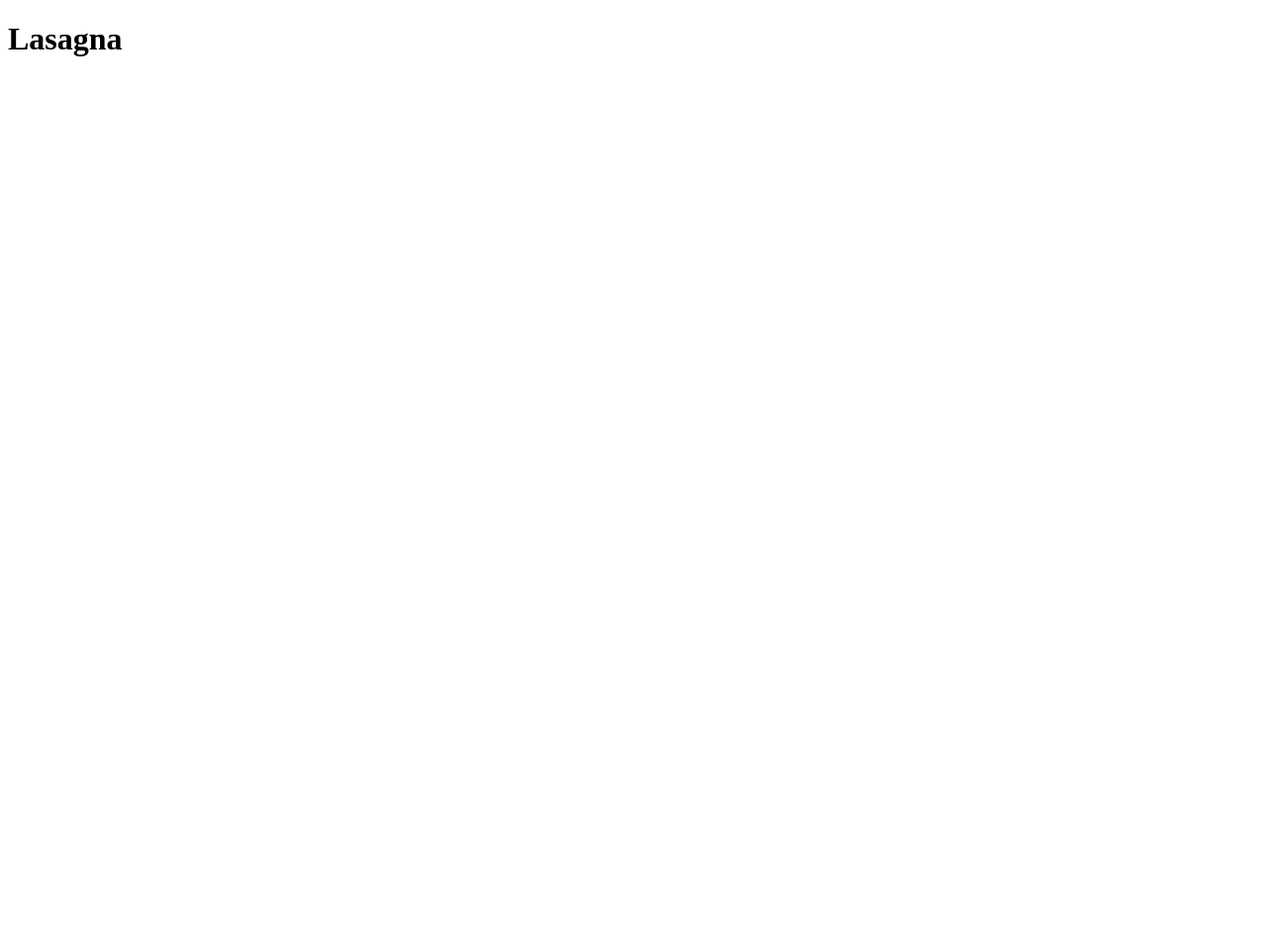
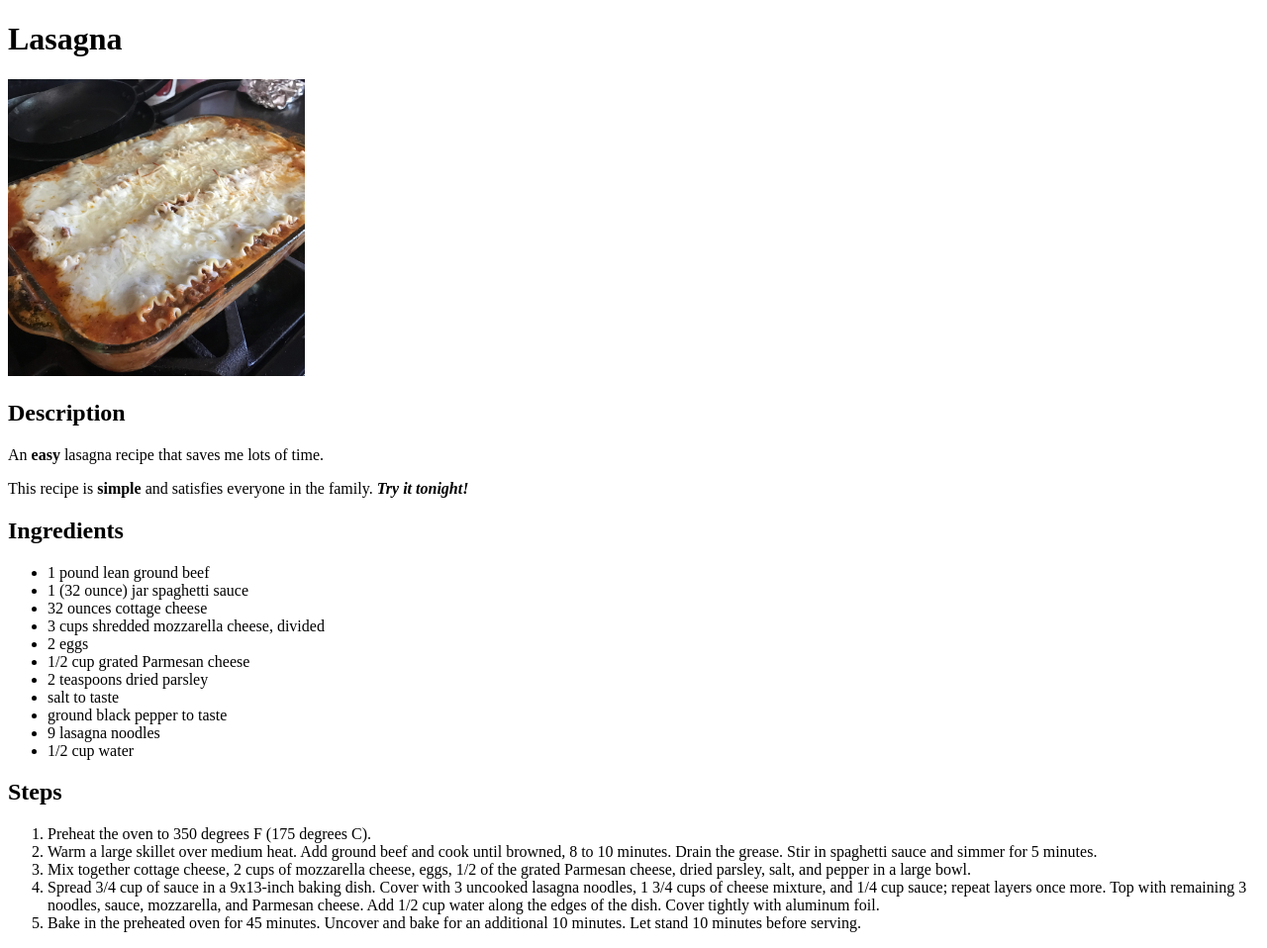
Before and after one commit to mihai-alex/odin-recipes, a plain HTML site: page recipes/lasagna.html in a window 1280 px wide. Shown: the whole page at 99% size. Before the commit the page ends 800 px from the top, so only its background shows below. Drawn offline with Linux system fonts and the light colour scheme.

Commit message:
Add lasagna recipe page content
Add image, description, ingredients list, steps list.

```diff
--- a/recipes/lasagna.html
+++ b/recipes/lasagna.html
@@ -1,12 +1,49 @@
 <!DOCTYPE html>
 <html lang="en">
+
 <head>
     <meta charset="UTF-8">
     <meta http-equiv="X-UA-Compatible" content="IE=edge">
     <meta name="viewport" content="width=device-width, initial-scale=1.0">
     <title>Document</title>
 </head>
+
 <body>
     <h1>Lasagna</h1>
+    <img src="../images/easy-lasagna.jpg" alt="Picture of delicious freshly made lasagna, sitting in a tray" width="300"
+        height="300">
+    <h2>Description</h2>
+    <p>An <strong>easy</strong> lasagna recipe that saves me lots of time.</p>
+    <p>This recipe is <strong>simple</strong> and satisfies everyone in the family.
+        <strong><em>Try it tonight!</strong></em>
+    </p>
+    <h2>Ingredients</h2>
+    <ul>
+        <li>1 pound lean ground beef</li>
+        <li>1 (32 ounce) jar spaghetti sauce</li>
+        <li>32 ounces cottage cheese</li>
+        <li>3 cups shredded mozzarella cheese, divided</li>
+        <li>2 eggs</li>
+        <li>1/2 cup grated Parmesan cheese</li>
+        <li>2 teaspoons dried parsley</li>
+        <li>salt to taste</li>
+        <li>ground black pepper to taste</li>
+        <li>9 lasagna noodles</li>
+        <li>1/2 cup water</li>
+    </ul>
+    <h2>Steps</h2>
+    <ol>
+        <li>Preheat the oven to 350 degrees F (175 degrees C).</li>
+        <li>Warm a large skillet over medium heat. Add ground beef and cook until browned, 8 to 10 minutes. Drain the
+            grease. Stir in spaghetti sauce and simmer for 5 minutes.</li>
+        <li>Mix together cottage cheese, 2 cups of mozzarella cheese, eggs, 1/2 of the grated Parmesan cheese, dried
+            parsley, salt, and pepper in a large bowl.</li>
+        <li>Spread 3/4 cup of sauce in a 9x13-inch baking dish. Cover with 3 uncooked lasagna noodles, 1 3/4 cups of
+            cheese mixture, and 1/4 cup sauce; repeat layers once more. Top with remaining 3 noodles, sauce, mozzarella,
+            and Parmesan cheese. Add 1/2 cup water along the edges of the dish. Cover tightly with aluminum foil.</li>
+        <li>Bake in the preheated oven for 45 minutes. Uncover and bake for an additional 10 minutes. Let stand 10
+            minutes before serving.</li>
+    </ol>
 </body>
+
 </html>
```
Also changed, not shown: index.html (+3 -0 lines), images/easy-lasagna.jpg (added).
